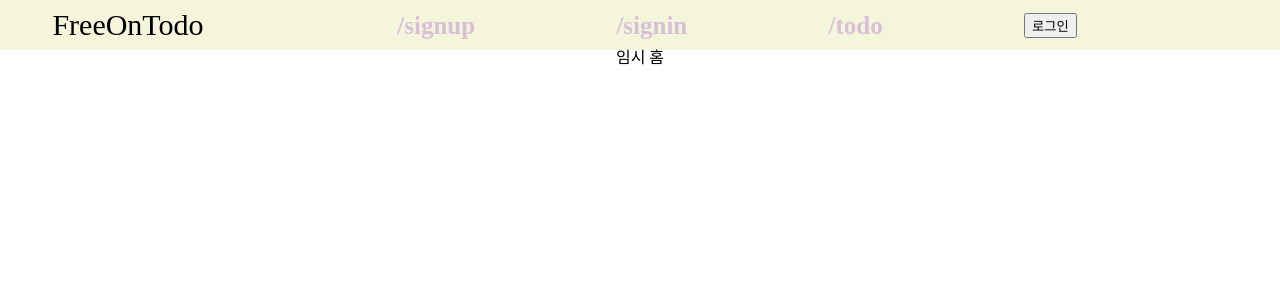
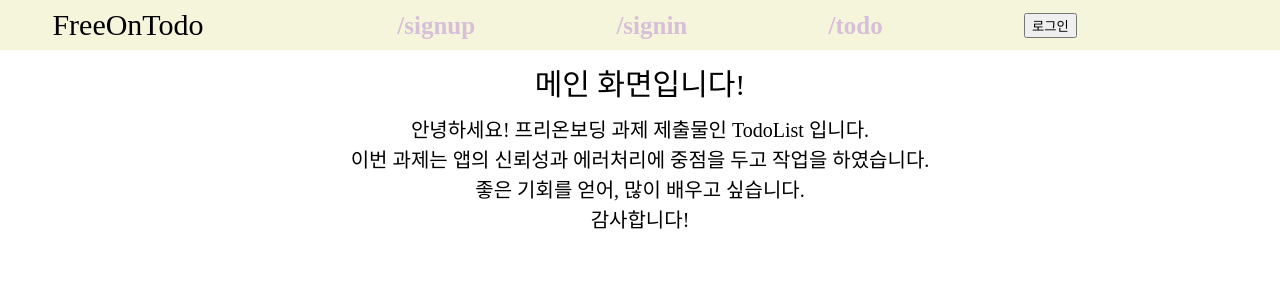
Before and after one commit to 2duckchun/wanted-pre-onboarding-frontend, a React (Create React App) app: page / in a window 1280 px wide. Shown: the top 300 px of the page. Built offline with nearby package versions, Linux system fonts and the light colour scheme.

Commit message:
Home 컴포넌트 생성

```diff
--- /dev/null
+++ b/src/pages/home/Home.module.css
@@ -0,0 +1,9 @@
+.home_title {
+  margin: 20px auto;
+  font-size: 30px;
+}
+
+.home_paragraph {
+  margin: 10px auto;
+  font-size: 20px;
+}
--- a/src/pages/home/Home.tsx
+++ b/src/pages/home/Home.tsx
@@ -1,3 +1,19 @@
+import styles from "./Home.module.css";
+
 export default function Home() {
-  return <h1>임시 홈</h1>;
+  return (
+    <div>
+      <h1 className={styles.home_title}>메인 화면입니다!</h1>
+      <p className={styles.home_paragraph}>
+        안녕하세요! 프리온보딩 과제 제출물인 TodoList 입니다.
+      </p>
+      <p className={styles.home_paragraph}>
+        이번 과제는 앱의 신뢰성과 에러처리에 중점을 두고 작업을 하였습니다.
+      </p>
+      <p className={styles.home_paragraph}>
+        좋은 기회를 얻어, 많이 배우고 싶습니다.
+      </p>
+      <p className={styles.home_paragraph}>감사합니다!</p>
+    </div>
+  );
 }
```
